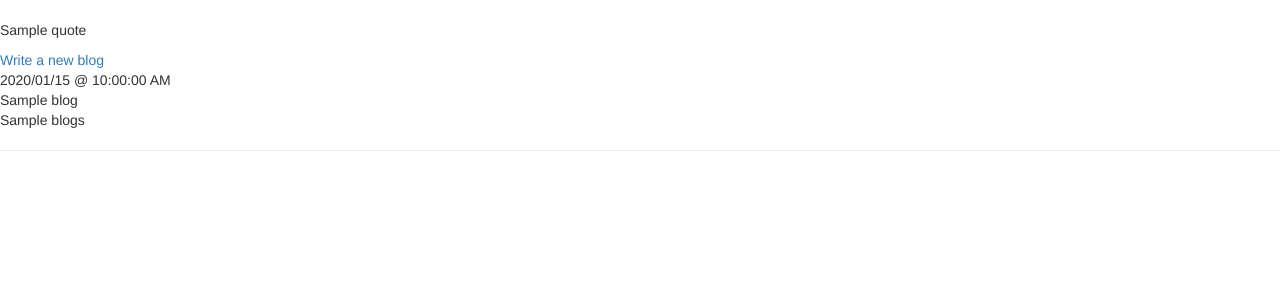
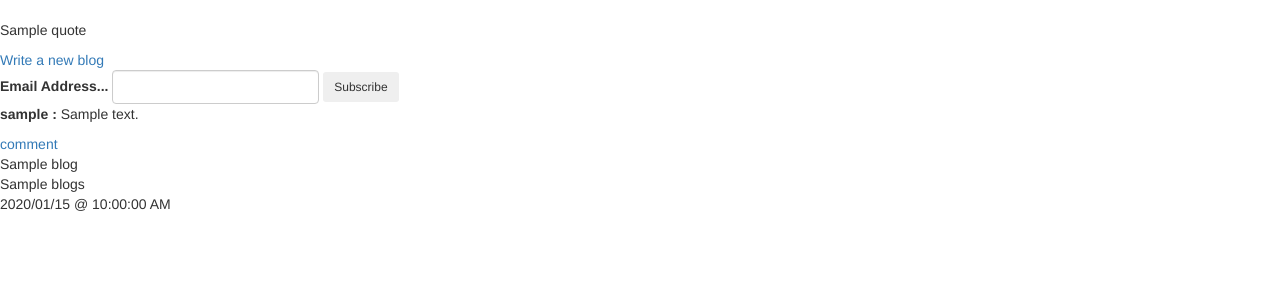
Before and after one commit to alexmwaura/BLOGGERS, a Python web app: template app/templates/index.html in a window 1280 px wide. Shown: the part 52-352 px from the top of the page. Run offline with Jinja, Linux system fonts and the light colour scheme; the template is opened without the code that fills it: most values are stand-ins (such as "Sample title", 1, 10 or a date in 2020); some libraries are stand-ins or nearby versions.

Commit message:
add form for subscriber,add loop to display comments

```diff
--- a/app/templates/index.html
+++ b/app/templates/index.html
@@ -14,12 +14,38 @@
 
 
 
+<form class="form-inline ml-2" action="{{url_for('main.index')}}" method="POST">
+    <div class="md-form form-group">
+        <label class="white-color">Email Address...</label>
+        <input type="email"  class="form-control " name ="subscriber" required>
+    </div>
+    <div class="md-form form-group">
+        <button class="btn btn-sm btn-outline-info" id="subs">Subscribe</button>
+    </div>
+</form>
+
+{% for comment in comment %}
+
+<p class="mt-10"><span style="font-weight: bold">{{comment.user.username}} : </span> {{comment.comment}}</p>
+
+{% endfor %}
+
+
 
 
 {% for blogs in blogs %}
+
+
+<a href="/blog/comment">comment</a><br>
+
+
+{{blogs.title}} <br>
+
+{{blogs.blogs}} <br>
 {{blogs.date_posted.strftime('%Y/%m/%d @ %r')}} <br>
-{{blogs.title}} <br>
-{{blogs.blogs}} <br> <hr>
+
+
+
 
 {% endfor %}
 
@@ -32,4 +58,9 @@
 
 
 
+
+
+
+
+
 {% endblock %}
```
